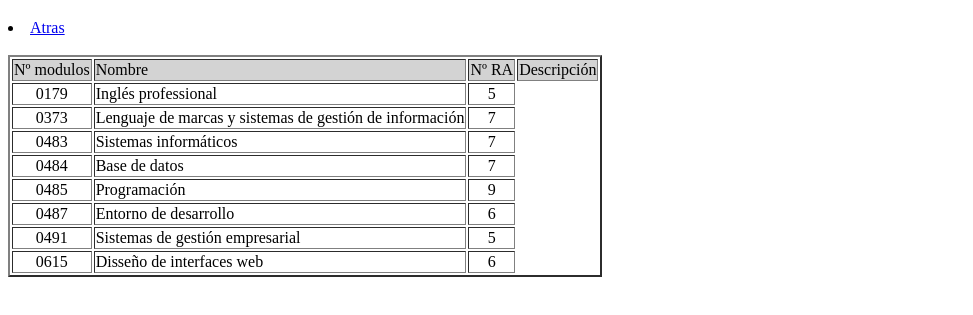
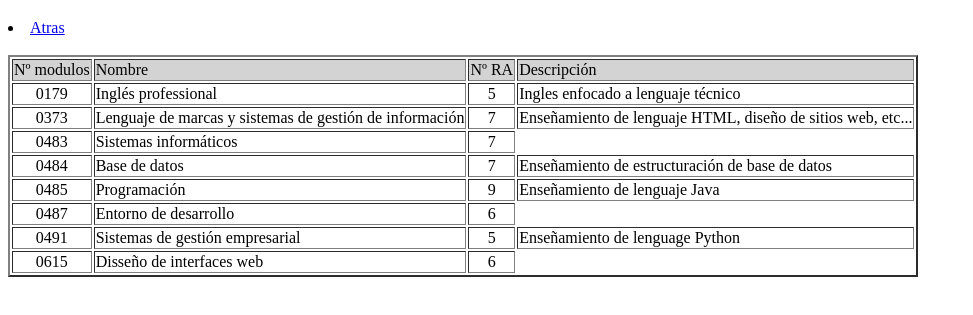
Before and after one commit to jordiroslopez/0373-WiD, a plain HTML site: page pagina3.html in a window 1280 px wide. Shown: the part 61-376 px from the top of the page, without its empty margins (0-973 px from the left). Drawn offline with Linux system fonts and the light colour scheme.

Commit message:
Descripción de filas
Se ha añadido al final de cada fila de la tabla una breve descripción de cada asignatura

```diff
--- a/pagina3.html
+++ b/pagina3.html
@@ -26,12 +26,14 @@
                     <td style="text-align:center">0179</td>
                     <td>Inglés professional</td>
                     <td style="text-align:center">5</td>
+                    <td>Ingles enfocado a lenguaje técnico</td>
                 </tr>
                 <tr>
                     <!-- Web y Sistemas -->
                     <td style="text-align:center">0373</td>
                     <td>Lenguaje de marcas y sistemas de gestión de información</td>
                     <td style="text-align:center">7</td>
+                    <td>Enseñamiento de lenguaje HTML, diseño de sitios web, etc...</td>
                 </tr>
                 <tr>
                     <!-- Sistemas -->
@@ -44,12 +46,14 @@
                     <td style="text-align:center">0484</td>
                     <td>Base de datos</td>
                     <td style="text-align:center">7</td>
+                    <td>Enseñamiento de estructuración de base de datos</td>
                 </tr>
                 <tr>
                     <!-- Programación -->
                     <td style="text-align:center">0485</td>
                     <td>Programación</td>
                     <td style="text-align:center">9</td>
+                    <td>Enseñamiento de lenguaje Java</td>
                 </tr>
                 <tr>
                     <!-- Entorno de desarrollo -->
@@ -62,6 +66,7 @@
                     <td style="text-align:center">0491</td>
                     <td>Sistemas de gestión empresarial</td>
                     <td style="text-align:center">5</td>
+                    <td>Enseñamiento de lenguage Python</td>
                 </tr>
                 <tr>
                     <!-- Disseño -->
```
